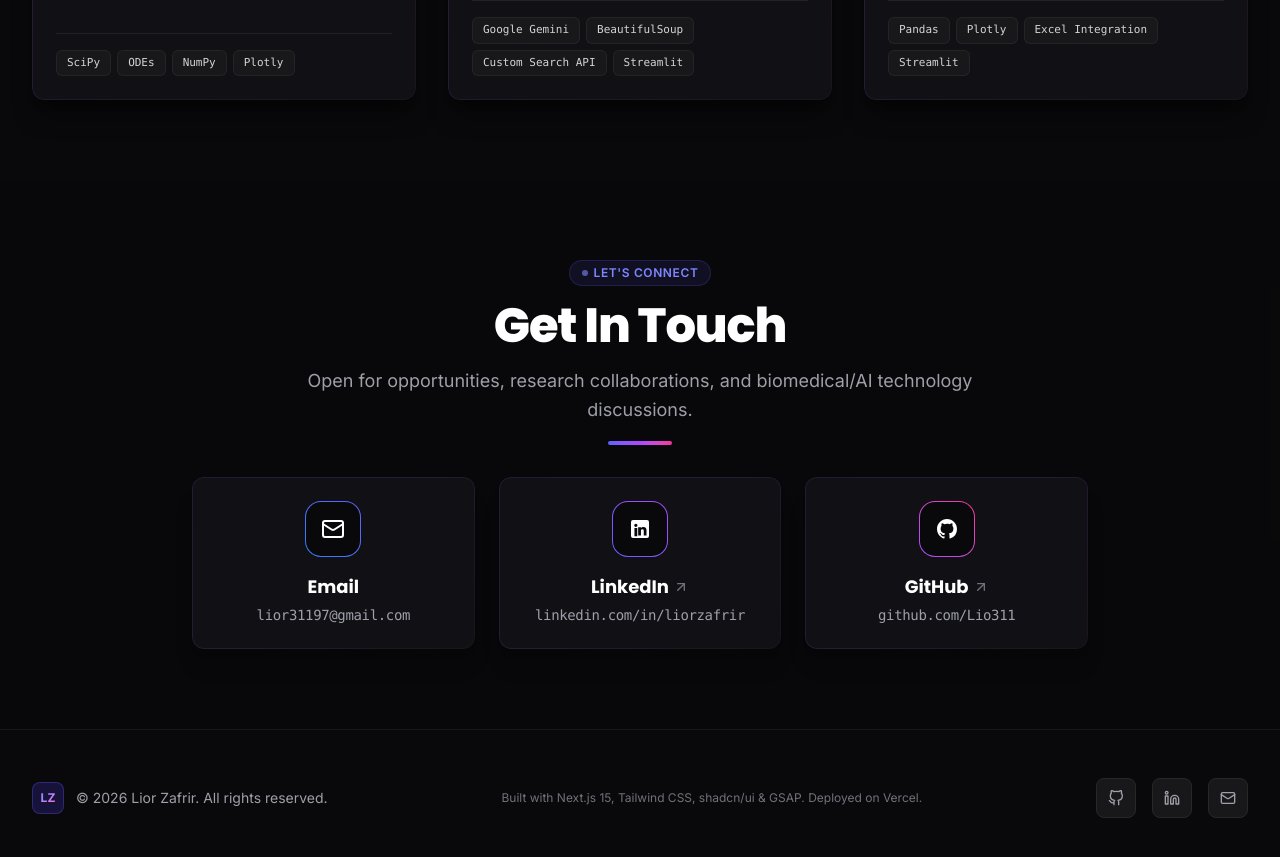
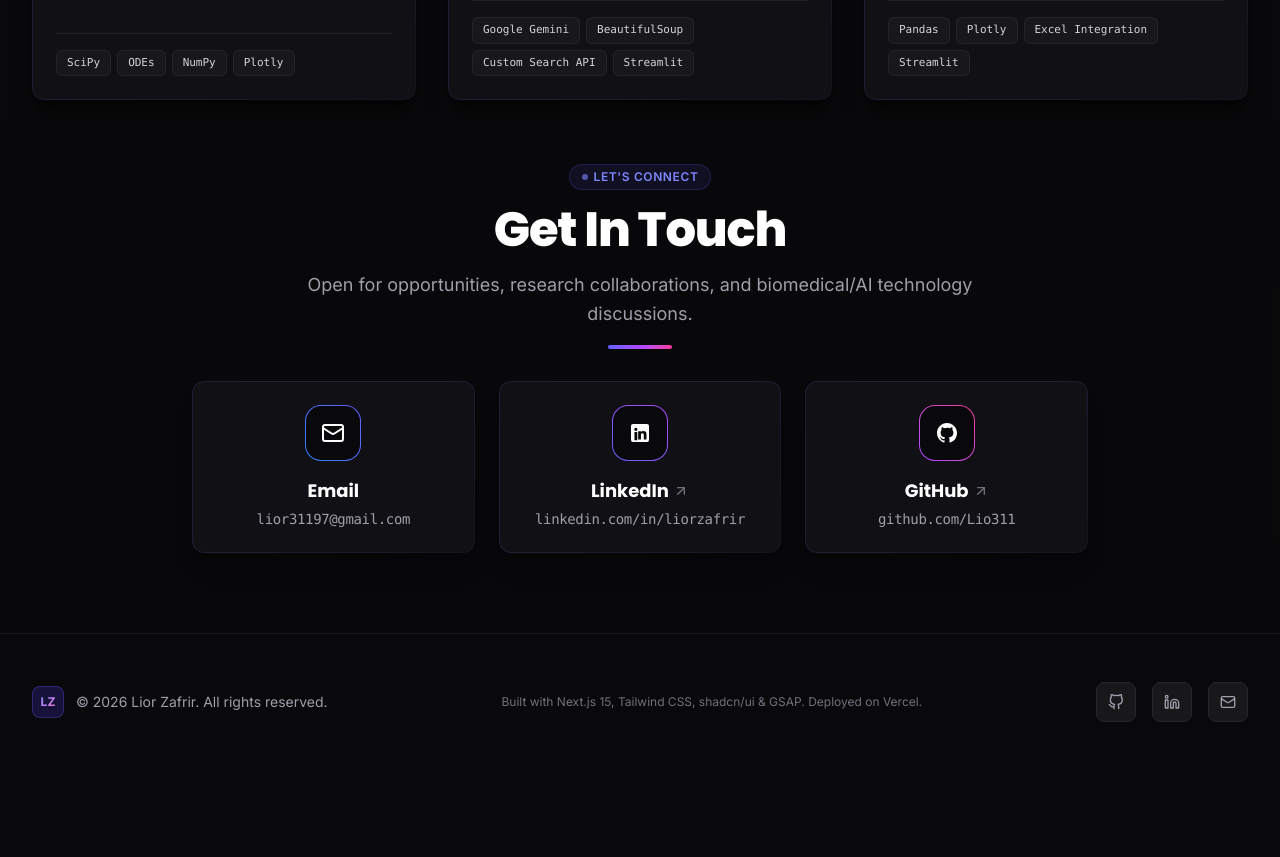
Before and after one commit to Lio311/Portfolio, a Next.js app: page / in a window 1280 px wide. Shown: the part 4540-5397 px from the top of the page. After the commit the page ends 5310 px from the top, so only its background shows below. Built offline with nearby package versions, Linux system fonts and the light colour scheme.

Commit message:
style: reduce spacing between projects section and contact section

```diff
--- a/src/components/sections/contact.tsx
+++ b/src/components/sections/contact.tsx
@@ -72,7 +72,7 @@ export function ContactSection() {
   );
 
   return (
-    <section id="contact" ref={containerRef} className="py-20 bg-zinc-950/60 relative">
+    <section id="contact" ref={containerRef} className="pt-10 pb-20 bg-zinc-950/60 relative">
       <div className="max-w-7xl mx-auto px-4 sm:px-6 lg:px-8">
         <div className="contact-header">
           <SectionHeader
--- a/src/components/sections/projects.tsx
+++ b/src/components/sections/projects.tsx
@@ -78,7 +78,7 @@ export function ProjectsSection() {
   );
 
   return (
-    <section id="projects" ref={containerRef} className="py-20 bg-zinc-950 relative">
+    <section id="projects" ref={containerRef} className="pt-20 pb-6 bg-zinc-950 relative">
       <div className="max-w-7xl mx-auto px-4 sm:px-6 lg:px-8">
         <div className="projects-header">
           <SectionHeader
```
